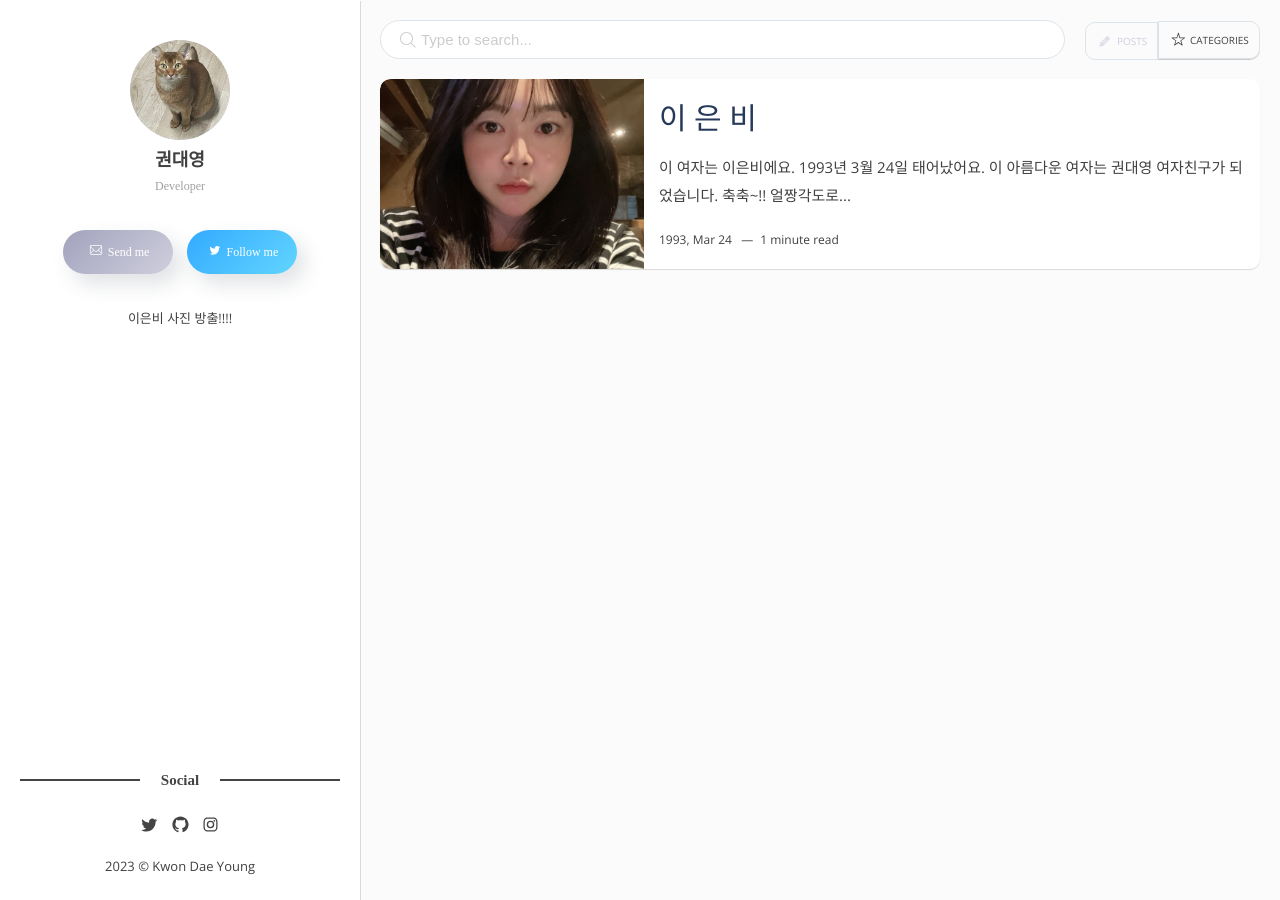
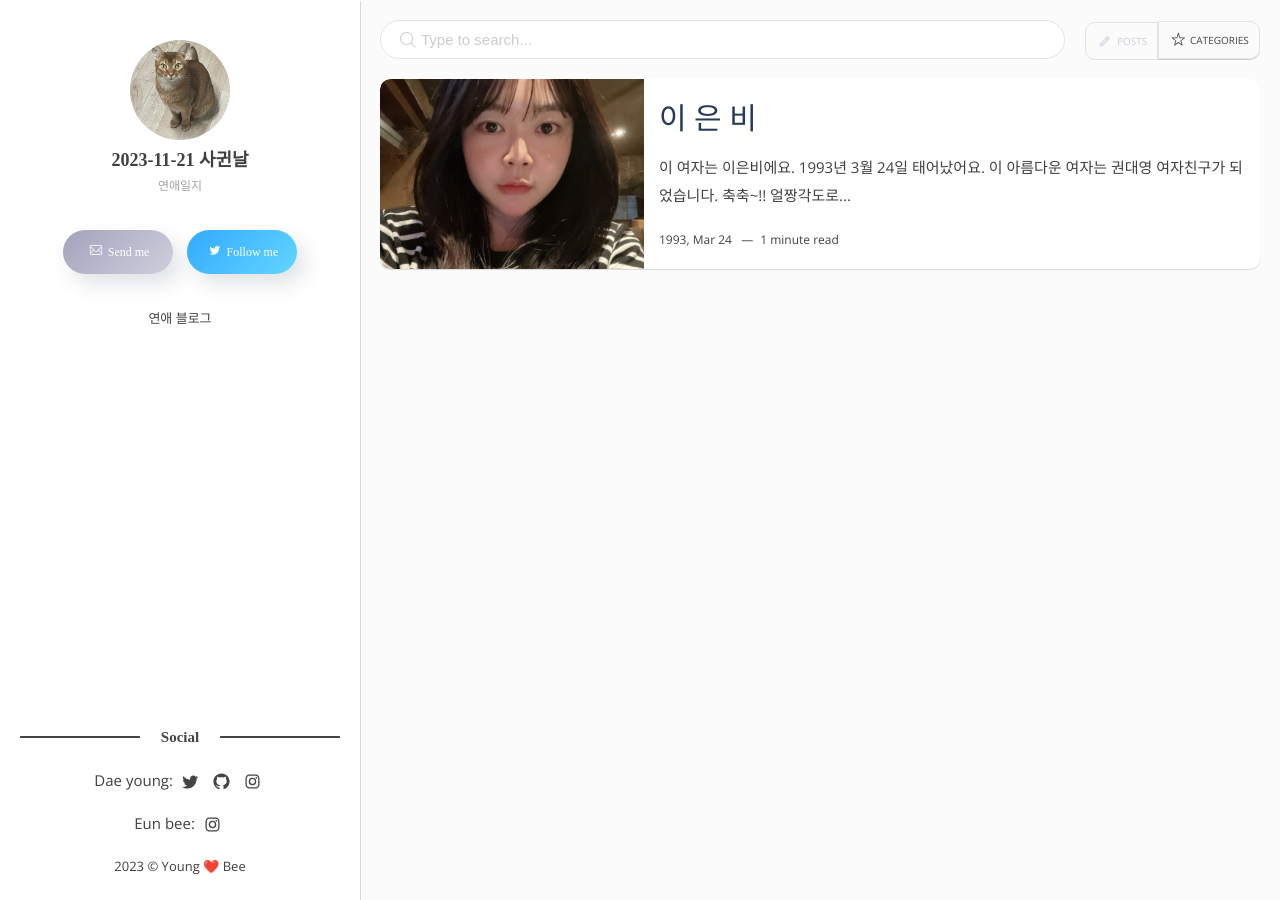
Before and after one commit to daeyoung-k/couple-blog, a Jekyll site: the page built from index.html, in a window 1280 px wide. Built offline with Jekyll 4.4.1, drawn with Linux system fonts in a browser that asks for light colours; some web fonts are replaced; the list of posts is cut into pages by our own code.

Commit message:
연애블로그로 탈바꿈

```diff
--- a/_config.yml
+++ b/_config.yml
@@ -4,23 +4,32 @@ baseurl: "" # the subpath of your site, e.g. /blog
 url: "flexton.netlify.com" # the base hostname & protocol for your site, e.g. http://example.com
 
 # Author
-author-name:    권대영
+author-name:    2023-11-21 사귄날
 author-english-name: Kwon Dae Young
 author-image:   mise.jpeg
-author-job:     Developer
+author-job:     연애일지
 author-email:   eodud4976@gmail.com # Add your email for contant form.
 author-twitter: gwondaeyeong13 # Add your twitter account
-about-author:  이은비 사진 방출!!!! #I am a web developer focusing on back-end development. Always hungry to keep learning.
+about-author:  연애 블로그 #I am a web developer focusing on back-end development. Always hungry to keep learning.
 
 # Social settings
-social-twitter:   gwondaeyeong13
-social-facebook:
-social-github:    daeyoung-k
-social-pinterest:
-social-instagram: kkwon_dae
-social-youtube:
-social-vk:
-social-linkedin:
+social-young-twitter:   gwondaeyeong13
+social-young-facebook:
+social-young-github:    daeyoung-k
+social-young-pinterest:
+social-young-instagram: kkwon_dae
+social-young-youtube:
+social-young-vk:
+social-young-linkedin:
+
+social-bee-twitter:
+social-bee-facebook:
+social-bee-github:
+social-bee-pinterest:
+social-bee-instagram: eb__bbb
+social-bee-youtube:
+social-bee-vk:
+social-bee-linkedin:
 
 # Newsletter
 mailchimp: # Add your MailChimp form identifier. For example - blogenjoyfreedom.us16.list-manage.com/subscribe/post?u=cd56155d76ddeeb4c0bc4d080&amp;id=7a526cd13e
--- a/_layouts/home.html
+++ b/_layouts/home.html
@@ -28,43 +28,83 @@ layout: default
   <div class="c-sidebar-footer">
     <div class="c-social">
       <div class="c-social__title">Social</div>
+      <!-- 대영 소셜 -->
       <ul class="c-social__list u-lists-reset">
-        {% if site.social-twitter %}
+        <li style="display: inline;">Dae young: </li>
+        {% if site.social-young-twitter %}
           <li class="c-social__item"><a href="https://twitter.com/{{ site.social-twitter }}" target="_blank"><div data-icon='ei-sc-twitter' data-size='s'></div></a></li>
         {% else %}
         {% endif %}
-        {% if site.social-facebook %}
+        {% if site.social-young-facebook %}
           <li class="c-social__item"><a href="https://facebook.com/{{ site.social-facebook }}" target="_blank"><div data-icon='ei-sc-facebook' data-size='s'></div></a></li>
         {% else %}
         {% endif %}
-        {% if site.social-github %}
+        {% if site.social-young-github %}
           <li class="c-social__item"><a href="https://github.com/{{site.social-github}}" target="_blank"><div data-icon='ei-sc-github' data-size='s'></div></a></li>
         {% else %}
         {% endif %}
-        {% if site.social-pinterest %}
+        {% if site.social-young-pinterest %}
           <li class="c-social__item"><a href="https://pinterest.com/{{site.social-pinterest}}" target="_blank"><div data-icon='ei-sc-pinterest' data-size='s'></div></a></li>
         {% else %}
         {% endif %}
-        {% if site.social-instagram %}
-          <li class="c-social__item"><a href="https://instagram.com/{{ site.social-instagram }}" target="_blank"><div data-icon='ei-sc-instagram' data-size='s'></div></a></li>
+        {% if site.social-young-instagram %}
+          <li class="c-social__item"><a href="https://instagram.com/{{ site.social-young-instagram }}" target="_blank"><div data-icon='ei-sc-instagram' data-size='s'></div></a></li>
         {% else %}
         {% endif %}
-        {% if site.social-youtube %}
+
+        {% if site.social-young-youtube %}
           <li class="c-social__item"><a href="https://youtube.com/{{ site.social-youtube }}" target="_blank"><div data-icon='ei-sc-youtube' data-size='s'></div></a></li>
         {% else %}
         {% endif %}
-        {% if site.social-vk %}
+        {% if site.social-young-vk %}
           <li class="c-social__item"><a href="https://vk.com/{{ site.social-vk }}" target="_blank"><div data-icon='ei-sc-vk' data-size='s'></div></a></li>
         {% else %}
         {% endif %}
-        {% if site.social-linkedin %}
+        {% if site.social-young-linkedin %}
+          <li class="c-social__item"><a href="https://in.linkedin.com/in/{{site.social-linkedin}}" target="_blank"><div data-icon='ei-sc-linkedin' data-size='s'></div></a></li>
+        {% else %}
+        {% endif %}
+      </ul>
+
+      <!-- 은비 소셜  -->
+      <ul class="c-social__list u-lists-reset">
+        <li style="display: inline;">Eun bee: </li>
+        {% if site.social-bee-twitter %}
+          <li class="c-social__item"><a href="https://twitter.com/{{ site.social-twitter }}" target="_blank"><div data-icon='ei-sc-twitter' data-size='s'></div></a></li>
+        {% else %}
+        {% endif %}
+        {% if site.social-bee-facebook %}
+          <li class="c-social__item"><a href="https://facebook.com/{{ site.social-facebook }}" target="_blank"><div data-icon='ei-sc-facebook' data-size='s'></div></a></li>
+        {% else %}
+        {% endif %}
+        {% if site.social-bee-github %}
+          <li class="c-social__item"><a href="https://github.com/{{site.social-github}}" target="_blank"><div data-icon='ei-sc-github' data-size='s'></div></a></li>
+        {% else %}
+        {% endif %}
+        {% if site.social-bee-pinterest %}
+          <li class="c-social__item"><a href="https://pinterest.com/{{site.social-pinterest}}" target="_blank"><div data-icon='ei-sc-pinterest' data-size='s'></div></a></li>
+        {% else %}
+        {% endif %}
+        {% if site.social-bee-instagram %}
+          <li class="c-social__item"><a href="https://instagram.com/{{ site.social-bee-instagram }}" target="_blank"><div data-icon='ei-sc-instagram' data-size='s'></div></a></li>
+        {% else %}
+        {% endif %}
+        {% if site.social-bee-youtube %}
+          <li class="c-social__item"><a href="https://youtube.com/{{ site.social-youtube }}" target="_blank"><div data-icon='ei-sc-youtube' data-size='s'></div></a></li>
+        {% else %}
+        {% endif %}
+        {% if site.social--bee-vk %}
+          <li class="c-social__item"><a href="https://vk.com/{{ site.social-vk }}" target="_blank"><div data-icon='ei-sc-vk' data-size='s'></div></a></li>
+        {% else %}
+        {% endif %}
+        {% if site.social-bee-linkedin %}
           <li class="c-social__item"><a href="https://in.linkedin.com/in/{{site.social-linkedin}}" target="_blank"><div data-icon='ei-sc-linkedin' data-size='s'></div></a></li>
         {% else %}
         {% endif %}
       </ul>
     </div>
     <div class="c-copyright">
-      <p>{{site.time | date: '%Y'}} &copy; {{site.author-english-name}}</p>
+      <p>{{site.time | date: '%Y'}} &copy; Young ❤️ Bee</p>
     </div>
   </div>
 </aside> <!-- /.c-sidebar -->
```
Also changed, not shown: 7 other files.
